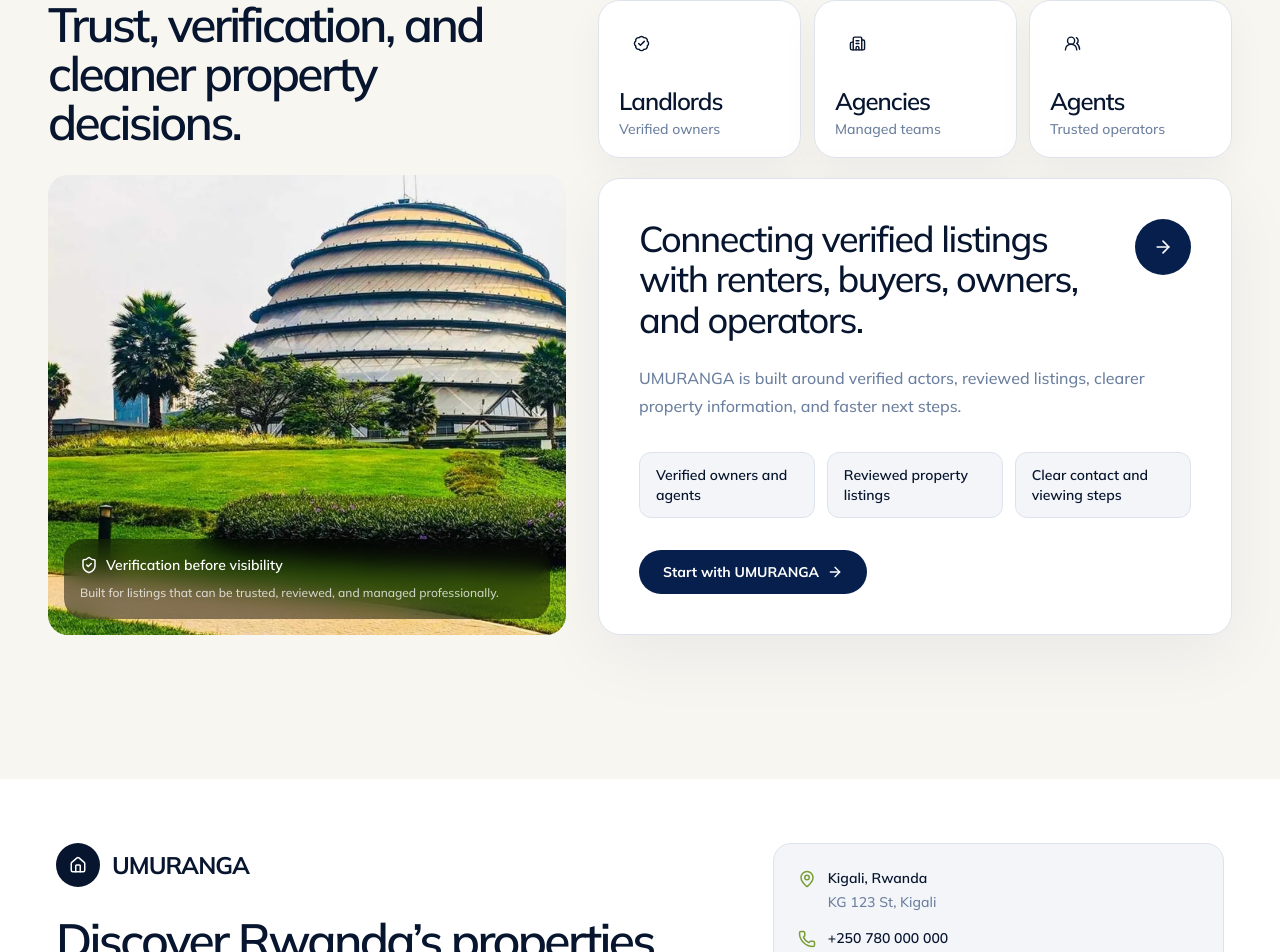
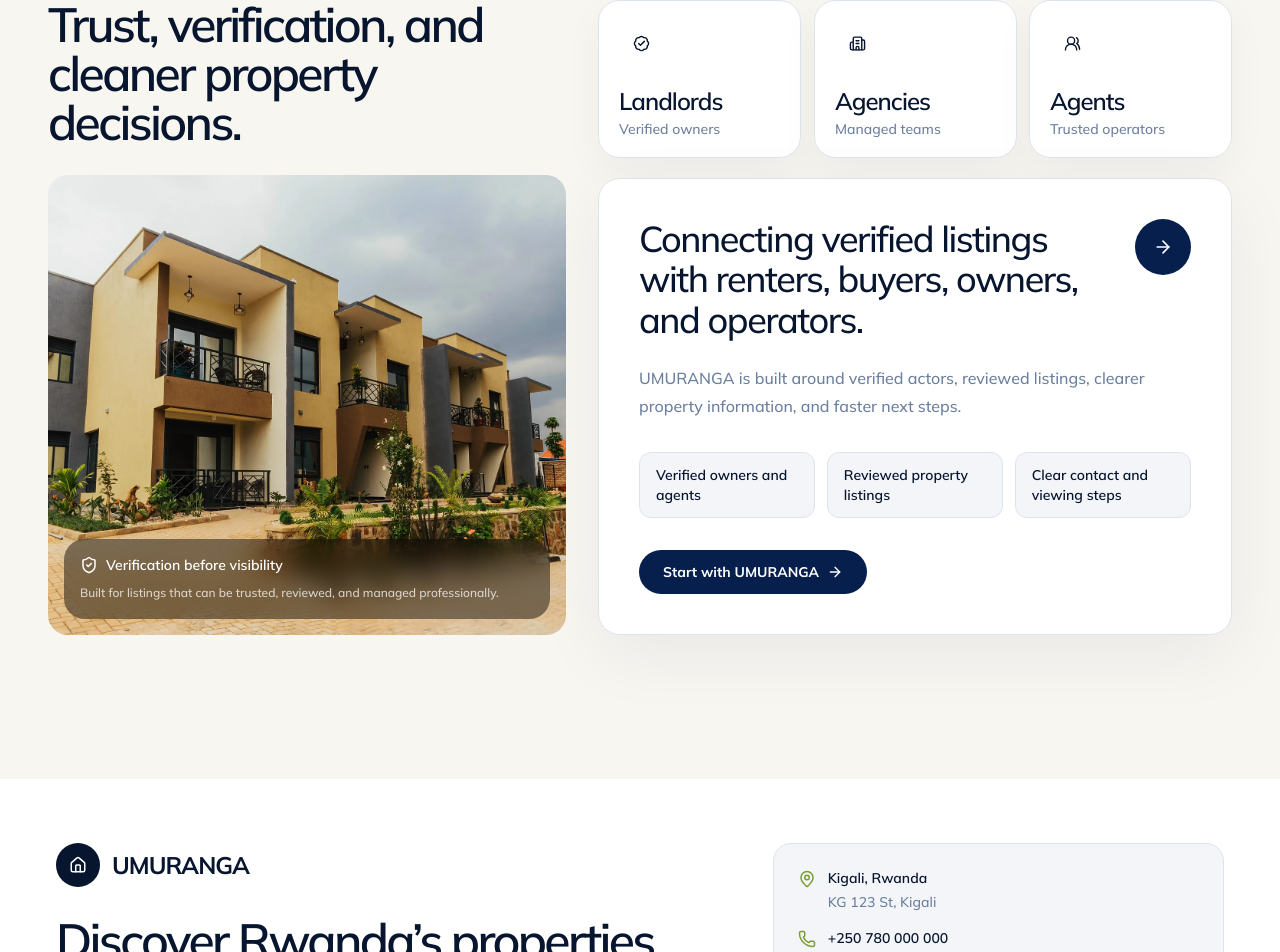
Before and after one commit to rurangwaluc/umuranga, a Next.js app in the folder apps/web/: page / in a window 1280 px wide. Shown: the part 2704-3656 px from the top of the page. Built offline with nearby package versions, Linux system fonts and the light colour scheme.

Commit message:
Use polished property image in trust section

```diff
--- a/apps/web/src/app/page.tsx
+++ b/apps/web/src/app/page.tsx
@@ -306,8 +306,8 @@
 
                 <div className="relative mt-7 h-[300px] overflow-hidden rounded-[20px] bg-[var(--soft)] sm:h-[360px] lg:h-[420px] xl:h-[460px]">
                   <Image
-                    src="/images/home/brokerage-building.webp"
-                    alt="Premium real estate network"
+                    src="/images/home/trust-verified-property.webp"
+                    alt="Verified premium property in Rwanda"
                     fill
                     sizes="(max-width: 1280px) 100vw, 42vw"
                     className="object-cover object-center"
```
Also changed, not shown: apps/web/public/images/home/trust-verified-property.webp (added).
